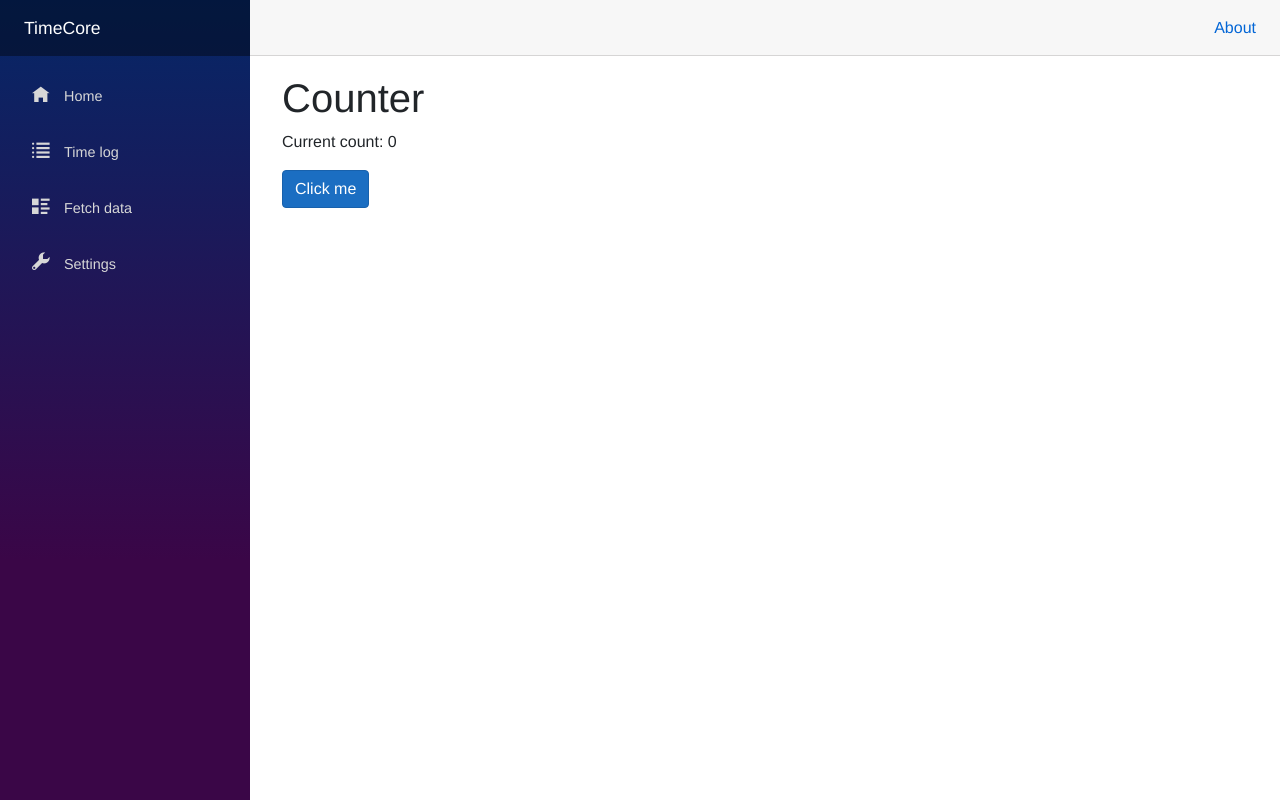
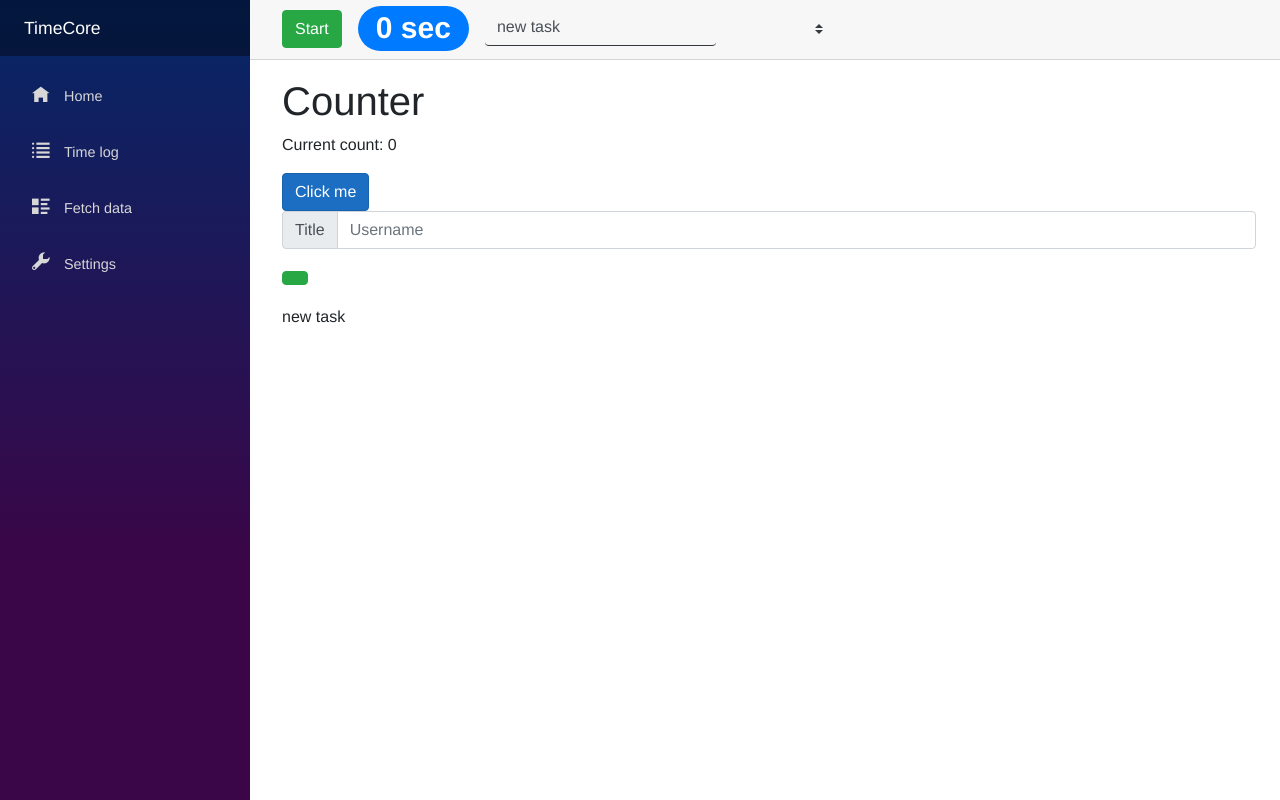
Before and after one commit to fskog/TimeCoreBlazorApp, an ASP.NET Core app: page /counter in a window 1280 px wide. Run offline with ASP.NET Core 8, Linux system fonts and the light colour scheme; the project's own start-up code is not run, and a stand-in starts its controllers and pages; some libraries are stand-ins or nearby versions.

Commit message:
Added MiniTimer Other display changes

```diff
--- a/TimeCore/Components/MiniDayPicker.razor
+++ b/TimeCore/Components/MiniDayPicker.razor
@@ -16,6 +16,8 @@
 
 
 @code {
+
+
 
     [Parameter] public bool IncludeAll { get; set; } = false;
     [Parameter] public int Amount { get; set; } = 7;
--- /dev/null
+++ b/TimeCore/Components/MiniTimer.razor
@@ -0,0 +1,66 @@
+@using Services
+@inject TimerService _timer
+
+<div class="d-flex flex-fill align-content-center" href="#" @onclick:preventDefault @onclick=@(() => { expanded = !expanded; })>
+    <div class="d-flex justify-content-between align-items-center" @onclick:stopPropagation>
+        <button class=" @(_timer.IsRunning ? "btn btn-danger" : "btn btn-success")" @onclick=ToggleTimer>@(_timer.IsRunning ? "Stop" : "Start")</button>
+        <h1 class="mr-3 ml-3"><span class="badge badge-primary badge-pill display-4"><TimeElapsed></TimeElapsed></span></h1>
+        <input type="text" class="col-auto border-bottom border-top-0 border-left-0 border-right-0 border-dark form-control mb-1 w-auto bg-transparent"
+               style="border-style: dotted;" placeholder="(no description)" @bind-value="@Title" />
+        <select class="col-auto custom-select bg-transparent w-auto border-0" id="category" @bind="SelectedCategory">
+            <option value=""></option>
+            @foreach (var category in _timer.GetAllCategories())
+            {
+                <option value="@category.Key">@category.Value</option>
+            }
+        </select>
+    </div>
+</div>
+
+
+@code {
+    string SelectedCategory
+    {
+        get
+        {
+            return _timer.GetCategorySystemId().ToString();
+        }
+        set
+        {
+            _timer.SetCategory(value);
+        }
+    }
+
+    string Title
+    {
+        get
+        {
+            return _timer.Title;
+        }
+        set
+        {
+            _timer.SetTitle(value);
+        }
+    }
+
+    bool expanded = false;
+
+    public void OnTimerUpdated(object sender, EventArgs e)
+    {
+        Console.WriteLine($"[MiniTimer] OnTimerUpdated happened.");
+
+        StateHasChanged();
+    }
+
+
+    protected override async Task OnInitializedAsync()
+    {
+        _timer.TimerWasUpdated += OnTimerUpdated;
+    }
+
+    private void ToggleTimer()
+    {
+        _timer.ToggleRunning();
+        StateHasChanged();
+    }
+}
--- a/TimeCore/Components/Timer.razor
+++ b/TimeCore/Components/Timer.razor
@@ -5,29 +5,11 @@
 
 <div class="alert alert-secondary mt-4 pl-3" role="alert">
     <div class="mb-3">
-        <MatDatePicker @bind-Value=@StartTime
-                       Format="t"
-                       Enable24hours=true
-                       EnableTime=true Disabled=(!timer.IsRunning)></MatDatePicker>
-    </div>
-    <span>@_startTime.ToString()</span>
+        <button class=@(timer.IsRunning ? "btn btn-danger" : "btn btn-success") @onclick=ToggleTimer>@(timer.IsRunning ? "Stop" : "Start")</button>
 
-
-    <div class="mb-3">
-        <h1>
-            <button class=@(timer.IsRunning ? "btn btn-danger" : "btn btn-success") @onclick=ToggleTimer>@(timer.IsRunning ? "Stop" : "Start")</button>
-
-            <span class="display-1 badge @(timer.IsRunning ? "badge-primary" : "badge-seconday") badge-pill">
-                <TimeElapsed />
-            </span>
-        </h1>
-    </div>
-
-    <div class="mb-3">
-
-        <input type="text" class="col-auto border-bottom border-top-0 border-left-0 border-right-0 border-dark form-control mb-1 w-auto bg-transparent" style="border-style: dotted;" placeholder="(no description)" value="@title" @onchange="UpdateTitle" />
-        <div></div>
-        <span class="oi oi-clock mr-2" aria-hidden="true"></span>
+        <span class="display-1 badge @(timer.IsRunning ? "badge-primary" : "badge-seconday") badge-pill">
+            <TimeElapsed />
+        </span>
         <select class="col-auto custom-select bg-transparent w-auto border-0" id="category" @bind=SelectedCategory>
             <option value=""></option>
             @foreach (var category in timer.GetAllCategories())
@@ -35,15 +17,41 @@
                 <option value="@category.Key">@category.Value</option>
             }
         </select>
+        <input type="text" class="col-auto border-bottom border-top-0 border-left-0 border-right-0 border-dark form-control mb-1 w-auto bg-transparent"
+               style="border-style: dotted;" placeholder="(no description)" @bind-value="@Title" />
     </div>
-    <span class="oi oi-clock mr-2" aria-hidden="true"></span>
-    <span>@timer.StartDate @timer.StartTime</span>
+    <div class="mb-3 row d-inline-flex">
+        <div class="flex">
+            <MatDatePicker @bind-Value=@StartTime
+                           Format="t"
+                           Enable24hours=true
+                           EnableTime=true Disabled=(!timer.IsRunning)></MatDatePicker>
+            <span>@_startTime.ToString()</span>
+
+        </div>
+        <div class="flex-column">
+            <MatDatePicker @bind-Value=@EndTime
+                           Format="t"
+                           Enable24hours=true
+                           EnableTime=true Disabled=(timer.IsRunning)></MatDatePicker>
+            <span>@_startTime.ToString()</span>
+
+        </div>
+    </div>
 </div>
-
 
 @code {
 
+    public void OnTimerUpdated(object sender, EventArgs e)
+    {
+        StateHasChanged();
+    }
+
+
+
+
     public DateTime _startTime;
+    public DateTime _endTime;
 
     public DateTime StartTime
     {
@@ -55,6 +63,23 @@
 
         }
     }
+
+    public DateTime EndTime
+    {
+        get
+        {
+            return _endTime;
+        }
+
+        set
+        {
+            _endTime = value;
+            Task.Run(UpdateEndTime);
+
+        }
+    }
+
+
     string title = "";
     string _selectedCategory = "";
 
@@ -69,12 +94,24 @@
         }
     }
 
+    string Title
+    {
+        get { return timer.Title; }
+        set
+        {
+            Console.WriteLine($"Timer.razor: Title prop Set fired with value: {value}");
+            timer.SetTitle(value);
+        }
+    }
+
 
 
 
     protected override async Task OnInitializedAsync()
     {
+        timer.TimerWasUpdated += OnTimerUpdated;
         _startTime = timer.GetStartTime();
+        _endTime = timer.GetEndTime();
         _selectedCategory = timer.CategorySystemId;
     }
 
@@ -89,6 +126,12 @@
         timer.SetStartTime(_startTime);
         _startTime = timer.GetStartTime();
     }
+
+    private void UpdateEndTime()
+    {
+        timer.SetStartTime(_endTime);
+        _startTime = timer.GetEndTime();
+    }
     private void UpdateCategory()
     {
         timer.SetCategory(_selectedCategory);
--- a/TimeCore/Models/Category.cs
+++ b/TimeCore/Models/Category.cs
@@ -6,6 +6,8 @@ namespace TimeCore.Models
     {
         public Guid SystemId { get; private set; }
         public string Name { get; private set; }
+
+        public int MyProperty { get; set; }
 
         public Category(string name = "New category")
         {
--- a/TimeCore/Pages/Counter.razor
+++ b/TimeCore/Pages/Counter.razor
@@ -1,14 +1,31 @@
 @page "/counter"
 @inject Services.CounterService CounterService
+@inject Services.TimerService _timerService
 
 <h1>Counter</h1>
 
 <p>Current count: @CounterService.Count</p>
 
 <button class="btn btn-primary" @onclick="IncrementCount">Click me</button>
+<div class="input-group mb-3">
+    <div class="input-group-prepend">
+        <span class="input-group-text" id="basic-addon1">Title</span>
+    </div>
+    <input type="text" class="form-control" @bind-value="_title" @bind-value:event="oninput" placeholder="Username" aria-label="Username" aria-describedby="basic-addon1">
+</div>
+<button class="btn btn-success" @onclick=@(() => timer.SetTitle(_title))></button>
+<p>@_title</p>
+<p>@timer.Title</p>
+
 
 @code {
+    TimeCore.Models.Timer timer;
+    string _title = "";
 
+    protected override async Task OnInitializedAsync()
+    {
+        timer = _timerService.TestTimer;
+    }
 
     private void IncrementCount()
     {
--- a/TimeCore/Pages/Index.razor
+++ b/TimeCore/Pages/Index.razor
@@ -1,9 +1,5 @@
 @page "/"
 
-<h1>Hello, world!</h1>
-
-Welcome to your new app.
-
-<SurveyPrompt Title="How is Blazor working for you?" />
+<TimeCore.Components.MiniTimer></TimeCore.Components.MiniTimer>
 
 <TimeCore.Components.Timer></TimeCore.Components.Timer>
--- a/TimeCore/Shared/MainLayout.razor
+++ b/TimeCore/Shared/MainLayout.razor
@@ -5,8 +5,8 @@
 </div>
 
 <div class="main">
-    <div class="top-row px-4">
-        <a href="http://blazor.net" target="_blank" class="ml-md-auto">About</a>
+    <div class="top-row px-4 h-auto">
+        <MiniTimer></MiniTimer>
     </div>
 
     <div class="content px-4">
```
Also changed, not shown: TimeCore/Services/TimerService.cs (+50 -5 lines), TimeCore/.filenesting.json (added), TimeCore/TimeCore.csproj.
